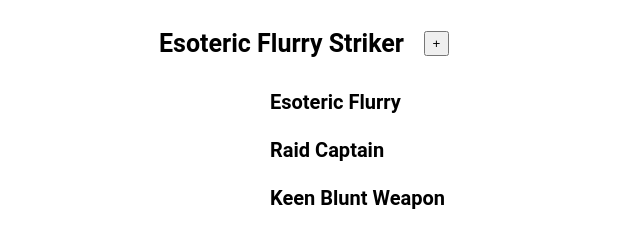
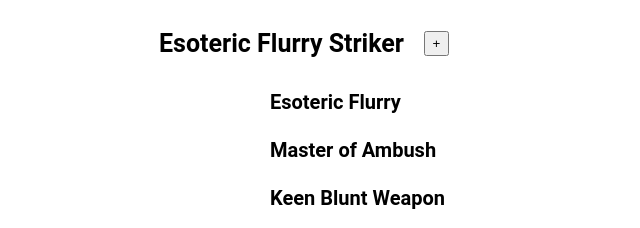
Before and after one commit to Tyler-Jacobson/LostArkStoneSearch, a React (Create React App) app: page /builds-list in a window 1280 px wide. Shown: the part 2580-2808 px from the top of the page, without its empty margins (245-885 px from the left). Built offline with nearby package versions, Linux system fonts and the light colour scheme.

Commit message:
Fixed data error

```diff
--- a/src/data/popular_builds.js
+++ b/src/data/popular_builds.js
@@ -29,7 +29,7 @@ const popular_builds = [
     },
     {
         build_name: "Esoteric Flurry Striker",
-        build_engravings: ["Esoteric Flurry", "Raid Captain", "Keen Blunt Weapon", "Grudge", "Cursed Doll", "Adrenaline"]
+        build_engravings: ["Esoteric Flurry", "Master of Ambush", "Keen Blunt Weapon", "Grudge", "Cursed Doll", "Adrenaline"]
     },
     {
         build_name: "Robust Spirit Soulfist",
@@ -64,7 +64,7 @@ const popular_builds = [
         build_engravings: ["Adrenaline", "Pistoleer", "Keen Blunt Weapon", "Grudge", "Precise Dagger", "Ether Predator"]
     },
     {
-        build_name: "Death Strike + Companion Sharpshooter",
+        build_name: "Death Strike Companion Sharpshooter",
         build_engravings: ["Loyal Companion", "Death Strike", "Increases Mass", "Keen Blunt Weapon", "Grudge", "Hit Master"]
     },
     {
```
